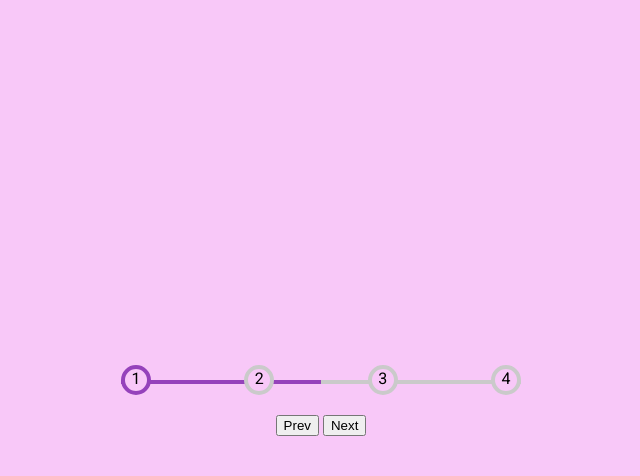
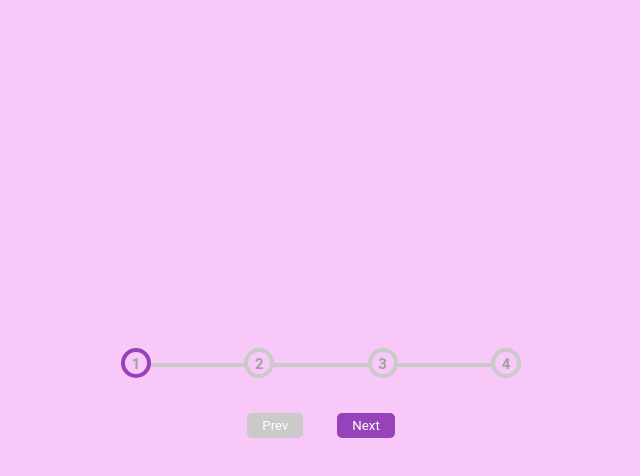
Before and after one commit to igaganpreet/Progress_Steps, a plain HTML site: page index.html in a window 1280 px wide. Both pictures are taken after a click on the button "Prev". Shown: the whole page, without its empty margins (319-959 px from the left). Drawn offline with Linux system fonts and the light colour scheme; a web font is replaced by a local one.

Commit message:
add javascript

```diff
--- a/index.html
+++ b/index.html
@@ -12,7 +12,7 @@
     <div class="container">
         <div class="progressContainer">
             <div class="progressLine unset"></div>
-            <div class="progressLine set"></div>
+            <div class="progressLine set" id="progress"></div>
             <div class="circle active">1</div>
             <div class="circle">2</div>
             <div class="circle">3</div>
--- a/script.js
+++ b/script.js
@@ -0,0 +1,60 @@
+const progress=document.getElementById('progress');
+const next= document.getElementById('next');
+const prev= document.getElementById('prev');
+const circles=document.querySelectorAll('.circle');
+
+let currActive=1;
+
+next.addEventListener('click',()=>{
+    currActive++;
+
+    if(currActive>circles.length){
+        currActive=circles.length;
+
+    }
+    console.log(currActive);
+   update(currActive);
+}
+)
+
+prev.addEventListener('click',()=>{
+    currActive--;
+
+    if(currActive<1){
+        currActive=1;
+    }
+    console.log(currActive);
+    update(currActive);
+    }
+)
+
+function update(currActive){
+
+    circles.forEach((circle,i)=>{
+        if(i<currActive){
+            circle.classList.add('active');
+        }
+        else{
+            circle.classList.remove('active');
+        }
+    }
+    )
+
+    const actives=document.querySelectorAll('.active');
+    console.log((actives.length)/(circles.length) * 100 + '%');
+
+
+    progress.style.width=(actives.length-1)/(circles.length-1) * 100 + '%';
+
+
+    if(currActive==1){
+        prev.disabled=true;
+    }
+    else if(currActive==4){
+        next.disabled=true;
+    }
+    else{
+        prev.disabled=false;
+        next.disabled=false;
+    }
+}
--- a/style.css
+++ b/style.css
@@ -1,4 +1,4 @@
-@import url('https://fonts.googleapis.com/css2?family=Roboto&display=swap');
+@import url('https://fonts.go ogleapis.com/css2?family=Roboto&display=swap');
 
 * {
 	box-sizing: border-box;
@@ -14,6 +14,9 @@ body {
 	height: 100vh;
 	overflow: hidden;
 	background-color: rgb(248, 200, 248);
+	font-size: 15px;
+	font-weight: bold;
+	color: rgb(161, 161, 161);
 }
 .container {
 	text-align: center;
@@ -34,13 +37,14 @@ body {
 	left: 0;
 	top: 50%;
 }
-.progressLine.unset {
+.unset {
 	width: 100%;
 	background-color: rgb(202, 202, 202);
 }
-.progressLine.set {
-	width: 50%;
+.set {
+	width: 0%;
 	background-color: rgb(149, 66, 187);
+	transition: 0.4s ease;
 }
 .circle {
 	/* text-align: center; */
@@ -50,7 +54,28 @@ body {
 	border-radius: 50%;
 	height: 30px;
 	width: 30px;
+	padding: 3px;
 }
 .circle.active {
 	border: 4px solid rgb(149, 66, 187);
 }
+.btn {
+	padding: 5px 15px;
+	margin: 15px;
+	background-color: rgb(149, 66, 187);
+	color: white;
+	border-radius: 5px;
+	border: 0;
+	font-family: inherit;
+	cursor: pointer;
+}
+.btn:active {
+	transform: scale(0.98);
+}
+/* .btn:focus {
+	outline: 0;
+} */
+.btn:disabled {
+	background-color: rgb(202, 202, 202);
+	cursor: not-allowed;
+}
```
